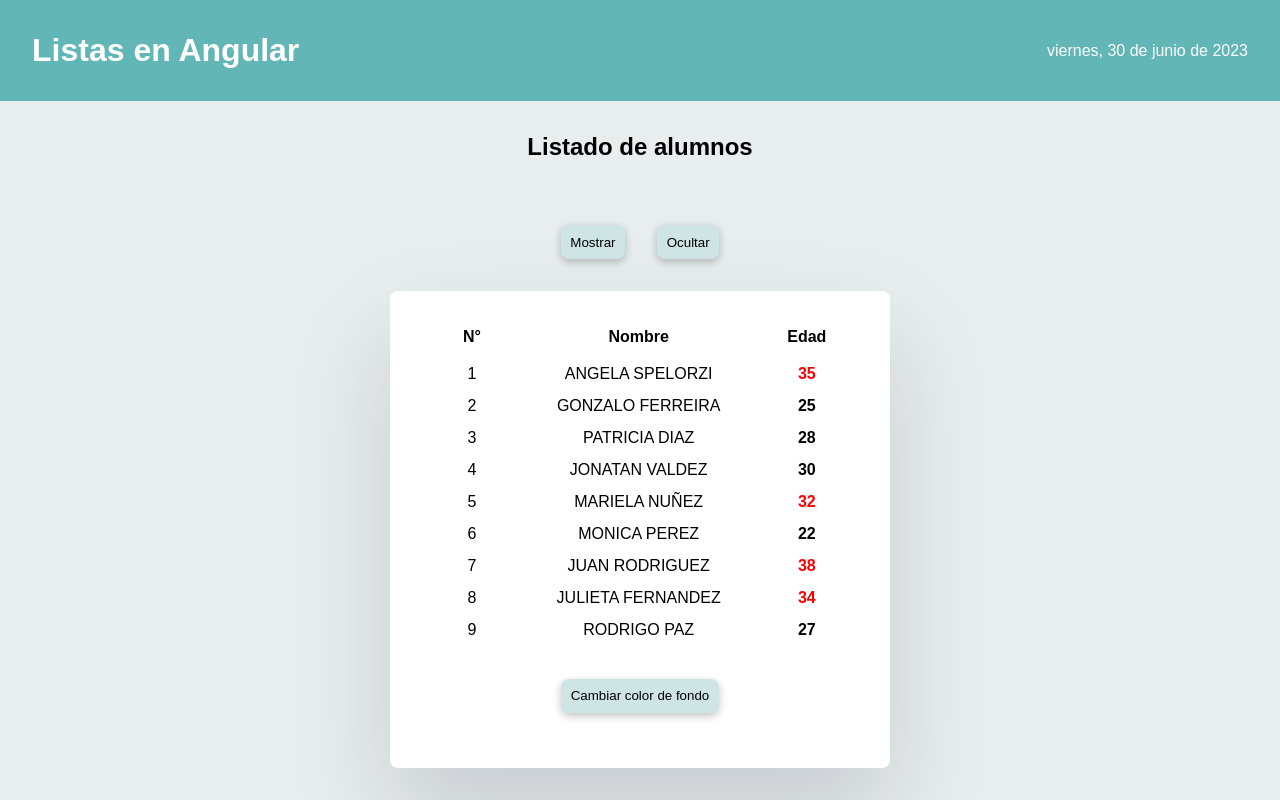
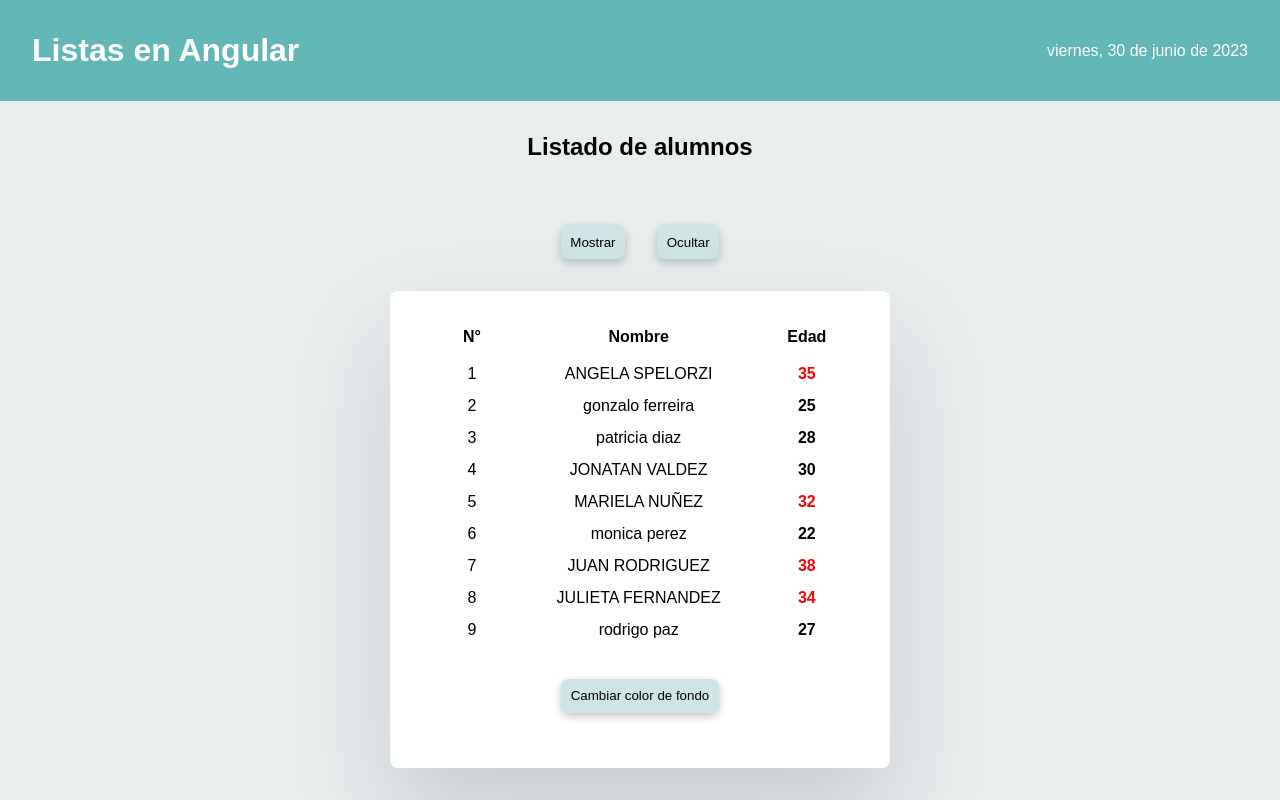
Before and after one commit to vevisvs/listas-angular, an Angular app: page / in a window 1280 px wide. Both pictures are taken after a click on the button "Mostrar". Built offline with nearby package versions, Linux system fonts and the light colour scheme.

Commit message:
ultimos cambios

```diff
--- a/src/app/main/main.component.html
+++ b/src/app/main/main.component.html
@@ -15,7 +15,10 @@
       </tr>
       <tr *ngFor="let alumno of listOfStudents; let i = index">
         <td>{{i + 1}}</td>
-        <td>{{alumno.name | uppercase}}</td>
+        <td *ngIf="alumno.age < 30; else bigger">{{alumno.name | lowercase}}</td>
+        <ng-template #bigger>
+          <td>{{alumno.name | uppercase}}</td>
+        </ng-template>
         <td [ngClass]="alumno.age > 30 ? 'bolder-red' : 'bolder-black'">{{alumno.age}}</td>
       </tr>
     </table>
```
Also changed, not shown: src/app/header/header.component.css (line endings or trailing spaces).
